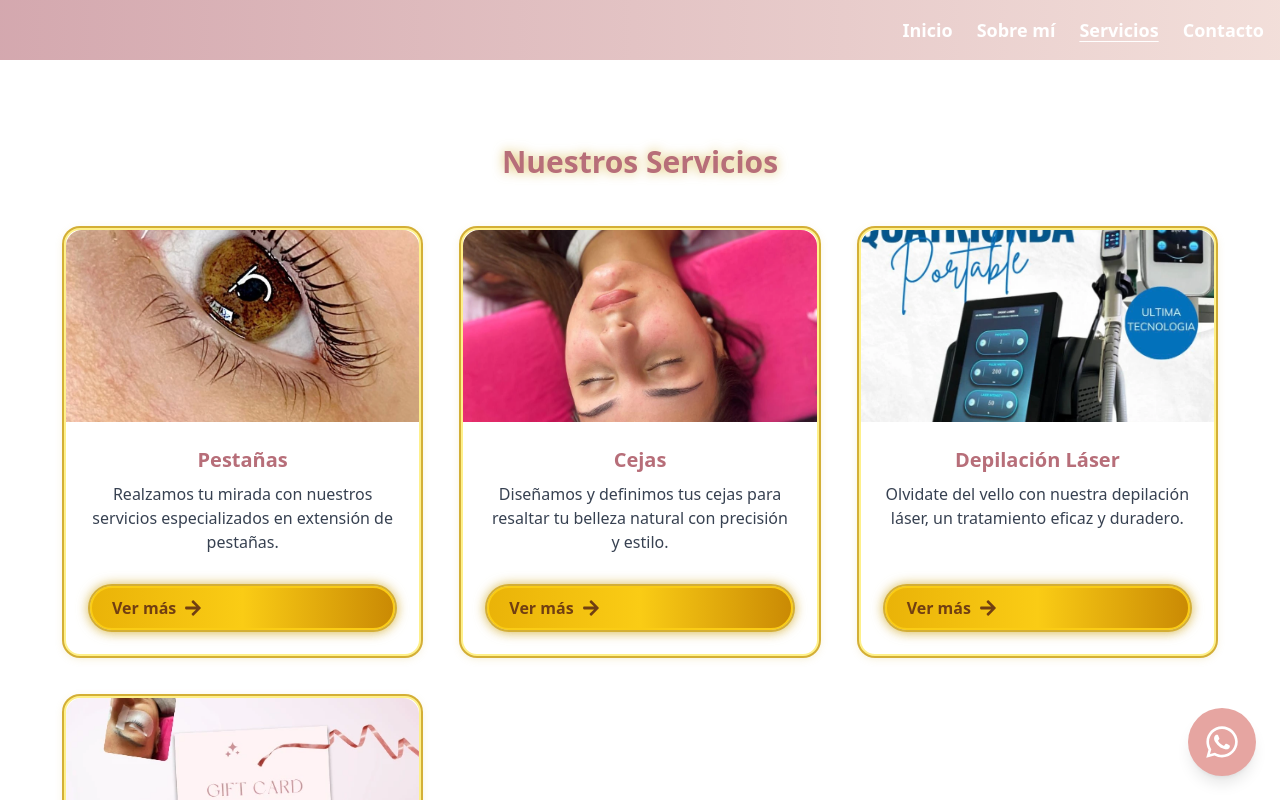
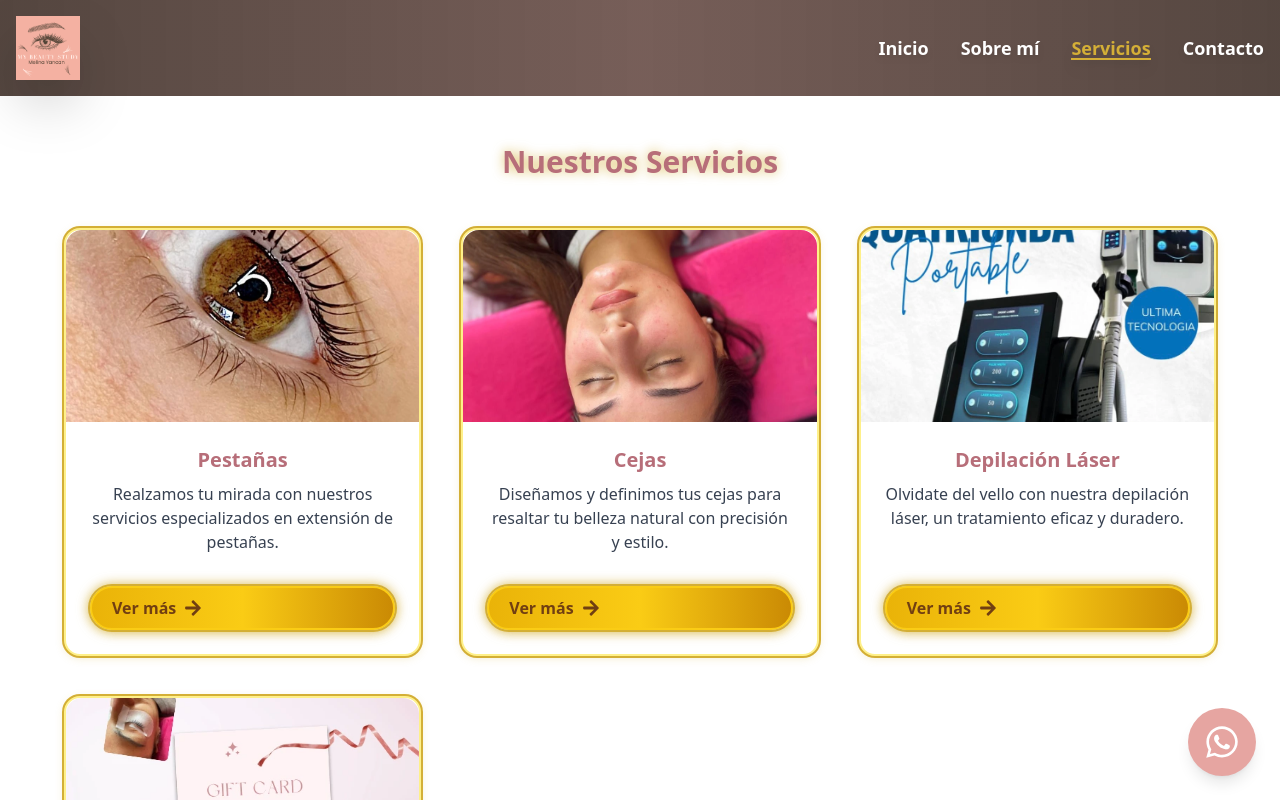
Before and after one commit to 31pablo05/MYBeautyStudy, a React (Vite) app: page /services in a window 1280 px wide. Shown: the top 800 px of the page. Built offline with nearby package versions, Linux system fonts and the light colour scheme.

Commit message:
ajustes antes del build en index y navbar

```diff
--- a/index.html
+++ b/index.html
@@ -5,26 +5,42 @@
     <meta name="viewport" content="width=device-width, initial-scale=1.0" />
     <!-- Idioma principal -->
     <meta name="language" content="Spanish">
-    <!-- Región geográfica -->
+    <!-- Geo-targeting específico -->
     <meta name="geo.region" content="AR-CHU">
-    <meta name="geo.placename" content="Trelew">
+    <meta name="geo.placename" content="Trelew, Chubut">
+    <meta name="geo.position" content="-43.2532;-65.3091">
+    <meta name="ICBM" content="-43.2532, -65.3091">
     <!-- Color de tema para móviles -->
     <meta name="theme-color" content="#B76E79">
     <!-- Apple Touch Icon para iOS -->
     <link rel="apple-touch-icon" href="/assets/images/LOGO ROSEGOLD.webp">
    <!-- Verificación Google -->
     <meta name="google-site-verification" content="U1ysgqRd4WU3hOxGoD0f4dB7SUqvarut6JZODQsb-1M" />
-    <!-- Título SEO -->
-    <title>Estética de Cejas y Pestañas | MyBeautyStudy</title>
 
-    <!-- Descripción SEO -->
-    <meta name="description" content="Especialista en diseño de cejas, lifting de pestañas, perfilado y cuidado estético personalizado en Trelew. MyBeautyStudy - Belleza y profesionalismo en cada detalle.">
+    <!-- Preload critical resources -->
+    <link rel="preload" href="/assets/images/logosvg/logomybeautytransp.svg" as="image">
+    <link rel="preload" href="/src/index.css" as="style">
 
-    <!-- Palabras clave -->
-    <meta name="keywords" content="cejas, pestañas, lifting de pestañas, diseño de cejas, perfilado de cejas, Trelew, estética facial, MyBeautyStudy, belleza">
+    <!-- DNS prefetch para mejores tiempos de carga -->
+    <link rel="dns-prefetch" href="//fonts.googleapis.com">
+    <link rel="dns-prefetch" href="//www.google-analytics.com">
+    <!-- Título SEO optimizado para local search -->
+    <title>Cejas y Pestañas en Trelew, Chubut | MyBeautyStudy - Lifting y Diseño Profesional</title>
+
+    <!-- Descripción SEO mejorada -->
+    <meta name="description" content="🌟 Especialista en cejas y pestañas en Trelew, Chubut. Lifting de pestañas, diseño y perfilado de cejas, depilación láser. Rivadavia 519, 1er piso. ✨ Reservá tu turno 📞 2804-034308">
+
+    <!-- Palabras clave optimizadas para local SEO -->
+    <meta name="keywords" content="cejas Trelew, pestañas Trelew, lifting pestañas Chubut, diseño cejas Trelew, perfilado cejas, depilación láser Trelew, estética facial Chubut, MyBeautyStudy, belleza Trelew, Rivadavia 519">
+
+    <!-- Geo-targeting específico -->
+    <meta name="geo.region" content="AR-CHU">
+    <meta name="geo.placename" content="Trelew, Chubut">
+    <meta name="geo.position" content="-43.2532;-65.3091">
+    <meta name="ICBM" content="-43.2532, -65.3091">
 
     <!-- Autor -->
-    <meta name="author" content="MyBeautyStudy">
+    <meta name="author" content="MyBeautyStudy - Melina Yancán">
 
     <!-- Robots -->
     <meta name="robots" content="index, follow">
@@ -32,31 +48,35 @@
     <!-- Favicon (logo recomendado) -->
     <link rel="icon" type="image/png" href="/assets/images/LOGO ROSEGOLD.webp" />
 
-    <!-- Open Graph / Facebook -->
-    <meta property="og:title" content="MyBeautyStudy | Cejas y Pestañas en Trelew">
-    <meta property="og:description" content="Descubrí tu mejor versión con diseño de cejas, pestañas y estética personalizada.">
-    <meta property="og:image" content="/assets/images/LOGO ROSEGOLD.webp">
-    <meta property="og:url" content="https://my-beauty-study.vercel.app/">
+    <!-- Open Graph / Facebook optimizado -->
+    <meta property="og:title" content="Cejas y Pestañas en Trelew, Chubut | MyBeautyStudy">
+    <meta property="og:description" content="🌟 Especialista en lifting de pestañas y diseño de cejas en Trelew. Rivadavia 519, 1er piso. Reservá tu turno ✨">
+    <meta property="og:image" content="https://mybeautystudy.vercel.app/assets/images/LOGO%20ROSEGOLD.webp">
+    <meta property="og:url" content="https://mybeautystudy.vercel.app/">
     <meta property="og:locale" content="es_AR">
     <meta property="og:type" content="website">
+    <meta property="og:site_name" content="MyBeautyStudy">
 
-    <!-- Twitter Meta -->
+    <!-- Twitter Meta optimizado -->
     <meta name="twitter:card" content="summary_large_image">
-    <meta name="twitter:title" content="MyBeautyStudy | Estética en Cejas y Pestañas">
-    <meta name="twitter:description" content="Servicios profesionales en lifting de pestañas y diseño de cejas en Trelew.">
-    <meta name="twitter:image" content="/assets/images/logotipo.webp">
-    <meta name="twitter:url" content="https://my-beauty-study.vercel.app/">
+    <meta name="twitter:title" content="Cejas y Pestañas en Trelew | MyBeautyStudy">
+    <meta name="twitter:description" content="Lifting de pestañas y diseño de cejas profesional en Trelew, Chubut. Rivadavia 519, 1er piso.">
+    <meta name="twitter:image" content="https://mybeautystudy.vercel.app/assets/images/logotipo.webp">
+    <meta name="twitter:url" content="https://mybeautystudy.vercel.app/">
 
-    <!-- Canonical -->
-    <link rel="canonical" href="https://my-beauty-study.vercel.app/" />
+    <!-- Canonical URL actualizada -->
+    <link rel="canonical" href="https://mybeautystudy.vercel.app/" />
 
-    <!-- JSON-LD LocalBusiness Schema.org -->
+    <!-- JSON-LD LocalBusiness Schema.org optimizado -->
     <script type="application/ld+json">
       {
         "@context": "https://schema.org",
         "@type": "BeautySalon",
         "name": "MyBeautyStudy",
-        "image": "https://my-beauty-study.vercel.app/assets/images/LOGO%20ROSEGOLD.webp",
+        "alternateName": "My Beauty Study Trelew",
+        "description": "Especialista en cejas y pestañas en Trelew, Chubut. Lifting de pestañas, diseño y perfilado de cejas, depilación láser.",
+        "image": "https://mybeautystudy.vercel.app/assets/images/LOGO%20ROSEGOLD.webp",
+        "logo": "https://mybeautystudy.vercel.app/assets/images/logosvg/logomybeautytransp.svg",
         "address": {
           "@type": "PostalAddress",
           "streetAddress": "Rivadavia 519, 1er piso",
@@ -65,14 +85,31 @@
           "postalCode": "9100",
           "addressCountry": "AR"
         },
-        "url": "https://my-beauty-study.vercel.app/",
+        "url": "https://mybeautystudy.vercel.app/",
         "telephone": "+54 9 2804 034308",
         "priceRange": "$$",
+        "currenciesAccepted": "ARS",
+        "paymentAccepted": "Cash, Credit Card, Debit Card",
         "geo": {
           "@type": "GeoCoordinates",
           "latitude": -43.2532,
           "longitude": -65.3091
         },
+        "areaServed": {
+          "@type": "City",
+          "name": "Trelew",
+          "containedInPlace": {
+            "@type": "State",
+            "name": "Chubut"
+          }
+        },
+        "serviceType": [
+          "Lifting de pestañas",
+          "Diseño de cejas",
+          "Perfilado de cejas",
+          "Depilación láser",
+          "Estética facial"
+        ],
         "openingHoursSpecification": [
           {
             "@type": "OpeningHoursSpecification",
@@ -84,6 +121,18 @@
               "Friday"
             ],
             "opens": "09:00",
+            "closes": "11:00"
+          },
+          {
+            "@type": "OpeningHoursSpecification",
+            "dayOfWeek": [
+              "Monday",
+              "Tuesday",
+              "Wednesday",
+              "Thursday",
+              "Friday"
+            ],
+            "opens": "14:00",
             "closes": "20:00"
           },
           {
@@ -92,7 +141,16 @@
             "opens": "09:00",
             "closes": "13:00"
           }
-        ]
+        ],
+        "aggregateRating": {
+          "@type": "AggregateRating",
+          "ratingValue": "5.0",
+          "reviewCount": "25"
+        },
+        "founder": {
+          "@type": "Person",
+          "name": "Melina Yancán"
+        }
       }
     </script>
 
--- a/src/components/common/Navbar.jsx
+++ b/src/components/common/Navbar.jsx
@@ -59,10 +59,10 @@ const Navbar = () => {
     { name: 'Contacto', path: '/contact' },
   ];
 
-  const navClasses = `fixed top-0 left-0 right-0 z-50 p-4 transition-colors duration-500 ${
+  const navClasses = `fixed top-0 left-0 right-0 z-50 transition-all duration-500 ${
     scrolled
-      ? 'bg-gradient-to-r from-[#eac9c1]/90 to-[#d4af37]/90 backdrop-blur-md shadow-lg'
-      : 'bg-gradient-to-r from-[#B76E79]/60 to-[#eac9c1]/60'
+      ? 'bg-white/95 backdrop-blur-md shadow-xl border-b border-[#d4af37]/20 py-2'
+      : 'bg-gradient-to-r from-[#2a1810]/80 via-[#3d1a12]/70 to-[#2a1810]/80 backdrop-blur-sm py-4'
   }`;
 
   const handleNavClick = (path) => {
@@ -97,37 +97,46 @@ const Navbar = () => {
           "telephone": "+54 9 2804 034308"
         }
       `}</script>
-      <div className="container mx-auto flex justify-between items-center">
-        {/* Logo eliminado para simplificar el Navbar */}
-        {/* Botón menú móvil */}
-        <div className="md:hidden z-50">
-          <button
-            onClick={toggleMenu}
-            className="text-white p-2 rounded focus:outline-none focus:ring-2 focus:ring-[#d4af37]/60"
-            aria-label={isOpen ? 'Cerrar menú' : 'Abrir menú'}
-            aria-expanded={isOpen}
-            aria-controls="mobile-menu"
-          >
-            {isOpen ? (
-              <svg className="w-7 h-7" fill="none" stroke="currentColor" viewBox="0 0 24 24" aria-hidden="true">
-                <path strokeLinecap="round" strokeLinejoin="round" strokeWidth={2} d="M6 18L18 6M6 6l12 12" />
-              </svg>
-            ) : (
-              <svg className="w-7 h-7" fill="none" stroke="currentColor" viewBox="0 0 24 24" aria-hidden="true">
-                <path strokeLinecap="round" strokeLinejoin="round" strokeWidth={2} d="M4 6h16M4 12h16M4 18h16" />
-              </svg>
-            )}
-          </button>
+      <div className="container mx-auto px-4 flex justify-between items-center">
+        {/* Logo SVG con mejor contraste y animaciones */}
+        <Link to="/" onClick={() => handleNavClick('/')} className="flex items-center group relative z-50" aria-label="Ir al inicio">
+          <div className="relative">
+            <img
+              src="/assets/images/logosvg/logomybeautytransp.svg"
+              alt="Logo My Beauty Study"
+              className={`transition-all duration-300 drop-shadow-2xl ${
+                scrolled
+                  ? 'h-12 w-auto filter brightness-75 contrast-125'
+                  : 'h-16 w-auto filter brightness-110 contrast-110'
+              } group-hover:scale-105 group-hover:drop-shadow-[0_0_20px_#d4af37aa]`}
+              style={{ maxWidth: scrolled ? '180px' : '240px' }}
+              loading="lazy"
+              decoding="async"
+            />
+            {/* Glow effect behind logo */}
+            <div className={`absolute inset-0 opacity-0 group-hover:opacity-100 transition-opacity duration-300 ${
+              scrolled ? 'bg-[#d4af37]/10' : 'bg-white/10'
+            } rounded-xl blur-xl -z-10`}></div>
           </div>
-        {/* Escritorio */}
-        <ul className="hidden md:flex space-x-6 ml-auto" role="menubar">
+        </Link>
+
+        {/* Desktop Navigation */}
+        <ul className="hidden md:flex items-center space-x-8" role="menubar">
           {navLinks.map((item, idx) => (
             <li key={idx} role="none">
               <Link
                 to={item.path}
                 onClick={() => handleNavClick(item.path)}
-                className={`text-white font-semibold text-lg transition-colors hover:text-[#d4af37] ${
-                  location.pathname === item.path ? 'underline underline-offset-4 text-[#d4af37]' : ''
+                className={`relative font-semibold text-lg transition-all duration-300 hover:scale-105 ${
+                  scrolled
+                    ? location.pathname === item.path
+                      ? 'text-[#d4af37] font-bold'
+                      : 'text-gray-800 hover:text-[#d4af37]'
+                    : location.pathname === item.path
+                      ? 'text-[#d4af37] font-bold drop-shadow-lg'
+                      : 'text-white hover:text-[#d4af37] drop-shadow-md'
+                } after:content-[""] after:absolute after:bottom-0 after:left-0 after:w-0 after:h-0.5 after:bg-[#d4af37] after:transition-all after:duration-300 hover:after:w-full ${
+                  location.pathname === item.path ? 'after:w-full' : ''
                 }`}
                 aria-current={location.pathname === item.path ? 'page' : undefined}
                 role="menuitem"
@@ -137,32 +146,64 @@ const Navbar = () => {
             </li>
           ))}
         </ul>
+
+        {/* Mobile Menu Button */}
+        <div className="md:hidden z-50">
+          <button
+            onClick={toggleMenu}
+            className={`p-3 rounded-xl transition-all duration-300 focus:outline-none focus:ring-2 focus:ring-[#d4af37]/60 ${
+              scrolled
+                ? 'text-gray-800 hover:bg-[#d4af37]/10 hover:text-[#d4af37]'
+                : 'text-white hover:bg-white/10 hover:text-[#d4af37]'
+            } ${isOpen ? 'rotate-90' : ''}`}
+            aria-label={isOpen ? 'Cerrar menú' : 'Abrir menú'}
+            aria-expanded={isOpen}
+            aria-controls="mobile-menu"
+          >
+            <div className="relative w-6 h-6">
+              {isOpen ? (
+                <svg className="w-6 h-6 animate-pulse" fill="none" stroke="currentColor" viewBox="0 0 24 24" aria-hidden="true">
+                  <path strokeLinecap="round" strokeLinejoin="round" strokeWidth={2.5} d="M6 18L18 6M6 6l12 12" />
+                </svg>
+              ) : (
+                <svg className="w-6 h-6" fill="none" stroke="currentColor" viewBox="0 0 24 24" aria-hidden="true">
+                  <path strokeLinecap="round" strokeLinejoin="round" strokeWidth={2.5} d="M4 6h16M4 12h16M4 18h16" />
+                </svg>
+              )}
             </div>
-      {/* Overlay oscuro */}
+          </button>
+        </div>
+      </div>
+      {/* Overlay moderno con blur */}
       {isOpen && (
         <div
-          className="fixed inset-0 bg-black bg-opacity-50 backdrop-blur-sm z-40 transition-opacity duration-300 animate-fadeIn"
+          className="fixed inset-0 bg-black/60 backdrop-blur-sm z-40 transition-all duration-300 animate-fadeIn"
           onClick={toggleMenu}
           aria-hidden="true"
         />
       )}
-      {/* Menú móvil */}
+
+      {/* Mobile Menu - Simplificado y funcional */}
       <div
         id="mobile-menu"
-        className={`md:hidden fixed top-16 left-0 right-0 bg-white text-neutral-800 shadow-lg z-50 transform transition-transform duration-300 ease-in-out ${
-          isOpen ? 'translate-y-0 opacity-100' : '-translate-y-10 opacity-0 pointer-events-none'
+        className={`md:hidden fixed top-28 left-4 right-4 bg-white rounded-2xl shadow-2xl z-50 transform transition-all duration-300 ease-out ${
+          isOpen ? 'translate-y-0 opacity-100 scale-100' : '-translate-y-4 opacity-0 scale-95 pointer-events-none'
         }`}
         role="menu"
         aria-label="Menú de navegación móvil"
       >
-        <ul className="px-6 py-4 space-y-4">
+        {/* Navigation Links */}
+        <nav className="p-6">
+          <ul className="space-y-2">
             {navLinks.map((item, idx) => (
               <li key={idx}>
                 <Link
                   to={item.path}
                   onClick={() => handleNavClick(item.path)}
-                className={`block text-lg font-semibold transition-colors hover:text-[#d4af37] ${
-                  location.pathname === item.path ? 'text-[#d4af37] underline underline-offset-4' : 'text-neutral-700'
+                  className={`block px-4 py-3 rounded-xl font-semibold text-lg transition-all duration-200 ${
+                    location.pathname === item.path
+                      ? 'text-white bg-[#d4af37] shadow-md'
+                      : 'text-gray-800 hover:text-[#d4af37] hover:bg-[#d4af37]/10'
                   }`}
                   aria-current={location.pathname === item.path ? 'page' : undefined}
                   role="menuitem"
@@ -172,8 +213,12 @@ const Navbar = () => {
               </li>
             ))}
           </ul>
-        {/* Redes Sociales */}
-        <div className="flex justify-start gap-4 mt-6 px-6">
+        </nav>
+
+        {/* Social Links Section */}
+        <div className="px-6 pb-6 border-t border-gray-100 pt-4">
+          <p className="text-sm font-medium text-gray-600 mb-3 text-center">Síguenos</p>
+          <div className="flex justify-center gap-4">
             {socialLinks.map((link, idx) => (
               <a
                 key={idx}
@@ -181,11 +226,16 @@ const Navbar = () => {
                 target="_blank"
                 rel="noopener noreferrer"
                 aria-label={link.label}
-              className="transition-transform duration-200 hover:scale-110 focus:scale-110"
+                className="p-2 rounded-lg bg-gray-50 hover:bg-[#d4af37] hover:scale-110 transition-all duration-300 group"
               >
-              <img src={link.img} alt={link.alt} className="w-6 h-6 drop-shadow-md" />
+                <img
+                  src={link.img}
+                  alt={link.alt}
+                  className="w-5 h-5 group-hover:brightness-0 group-hover:invert transition-all duration-300"
+                />
               </a>
             ))}
+          </div>
         </div>
       </div>
     </nav>
--- a/src/index.css
+++ b/src/index.css
@@ -108,3 +108,40 @@
 .animate-pulse-slow {
   animation: pulse-slow 3s ease-in-out infinite;
 }
+
+/* === ESTILOS PARA CONTACT PAGE === */
+.shadow-gold {
+  box-shadow: 0 2px 12px 0 #d4af3740, 0 0 0 2px #d4af37;
+}
+
+.drop-shadow-gold {
+  filter: drop-shadow(0 0 6px #d4af37cc);
+}
+
+.animate-gold-glow {
+  animation: gold-glow 2.2s infinite alternate;
+}
+
+@keyframes gold-glow {
+  0% { filter: drop-shadow(0 0 0px #d4af37cc); }
+  100% { filter: drop-shadow(0 0 12px #d4af37cc); }
+}
+
+@keyframes fade-in-up {
+  0% { opacity: 0; transform: translateY(40px); }
+  100% { opacity: 1; transform: translateY(0); }
+}
+
+.animate-fade-in-up {
+  animation: fade-in-up 1s;
+}
+
+/* === ANIMACIONES ADICIONALES PARA NAVBAR === */
+@keyframes fadeIn {
+  from { opacity: 0; }
+  to { opacity: 1; }
+}
+
+.animate-fadeIn {
+  animation: fadeIn 0.3s ease-out;
+}
```
Also changed, not shown: src/pages/Contact.jsx (+0 -18 lines), public/assets/images/logosvg/logomybeauty.svg (added), public/assets/images/logosvg/logomybeautytransp.svg (added). Lines whose indentation alone changed are shown as unchanged.
